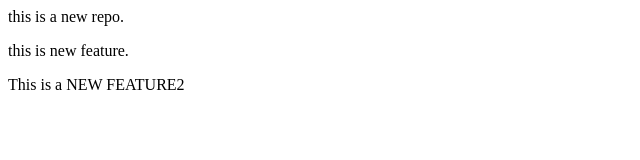
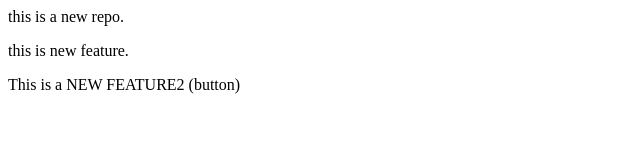
Before and after one commit to fatimaatasmiya/localrepo, a plain HTML site: page index.html in a window 1280 px wide. Shown: the full height of the page, 0-640 px from the left. Drawn offline with Linux system fonts and the light colour scheme.

```diff
--- a/index.html
+++ b/index.html
@@ -1,3 +1,3 @@
 <p>this is a new repo.</p>
 <p>this is new feature.</p>
-<p>This is a NEW FEATURE2</p>
+<p>This is a NEW FEATURE2 (button)</p>
```
